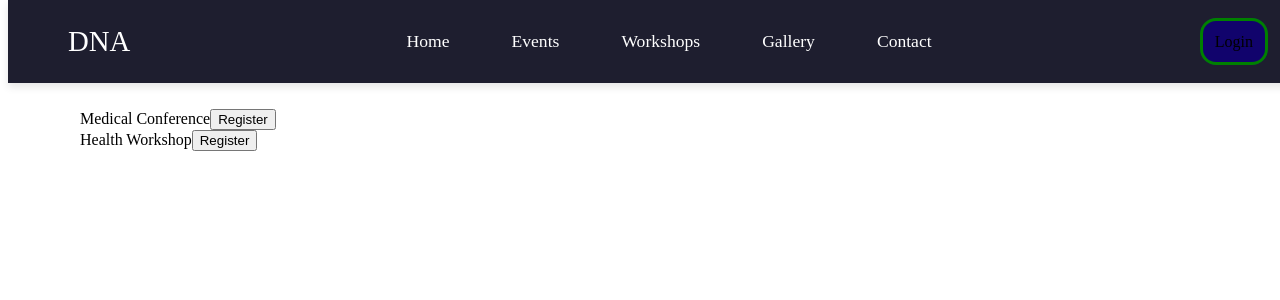
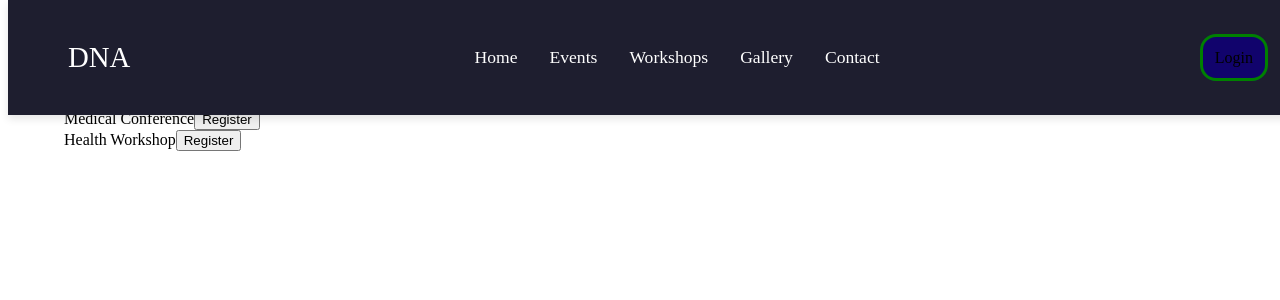
Before and after one commit to reun100e/DNA, a React (Vite) app in the folder frontend/: page / in a window 1280 px wide. Shown: the top 300 px of the page. Built offline with nearby package versions, Linux system fonts and the light colour scheme; no server answers; the HTML template or start-up script is replaced by a standard one.

Commit message:
Update Navbar style

```diff
--- a/frontend/src/components/Navbar/Navbar.tsx
+++ b/frontend/src/components/Navbar/Navbar.tsx
@@ -24,7 +24,7 @@ const menuData: MenuItem[] = [
     link: "/workshop",
     submenu: [
       {
-        label: "Workshop on effective doctor patient communications",
+        label: "Effective doctor patient communications",
         link: "/workshop",
       },
       { label: "MUN Workshop", link: "/workshop" },
@@ -64,6 +64,7 @@ const Navbar: React.FC = React.memo(() => {
           <a href={item.link || "#"} className="navbar-link">
             {item.label}
           </a>
+          {item.submenu ? <i className="down-arrow"></i> : ""}
           {item.submenu && (
             <ul className={`submenu depth-${depth}`}>
               {renderMenu(item.submenu, depth + 1)}
@@ -89,7 +90,7 @@ const Navbar: React.FC = React.memo(() => {
         <ul className={`navbar-menu ${menuOpen ? "open" : ""}`}>
           {renderMenu(menuData)}
         </ul>
-        <div>
+        <div className="navbar-welcome">
           {isAuthenticated && <li>Welcome, {user?.first_name}</li>}
           <LogInOut />
         </div>
--- a/frontend/src/styles/Navbar.css
+++ b/frontend/src/styles/Navbar.css
@@ -23,7 +23,7 @@
 .navbar-menu ul,
 li {
   list-style-type: none;
-  padding: 0 2rem;
+  padding: 0 1rem;
 }
 
 .navbar-logo {
@@ -34,14 +34,29 @@ li {
 .navbar-link {
   color: #fff;
   text-decoration: none;
-  padding: 10px 15px;
+  /* background-color: #81d4fa; */
+  padding: 0.5rem;
   font-size: 1.1rem;
   transition: color 0.3s, background-color 0.3s;
+  text-wrap: nowrap;
 }
 .navbar-link:hover {
   color: #81d4fa;
   background-color: rgba(255, 255, 255, 0.2);
   border-radius: 5px;
+}
+.navbar-item {
+  padding: 1rem;
+}
+
+.navbar-welcome {
+  display: flex;
+  align-items: center;
+  justify-content: center;
+}
+
+.down-arrow {
+  display: none;
 }
 
 /* Burger Menu */
@@ -119,8 +134,14 @@ li {
     padding: none;
   }
 
-  .navbar-item {
-    padding: 10px;
+  .down-arrow {
+    border: solid rgb(255, 255, 255);
+    border-width: 0 3px 3px 0;
+    display: inline-block;
+    padding: 3px;
+    margin: 0px 15px 5px;
+    transform: rotate(45deg);
+    -webkit-transform: rotate(45deg);
   }
 }
 
@@ -148,9 +169,9 @@ li {
     position: static;
   }
 
-  .navbar-item {
+  /* .navbar-item {
     padding-left: 20px;
-  }
+  } */
 }
 
 .navbar-item.has-submenu {
```
